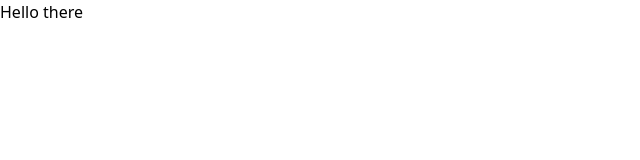
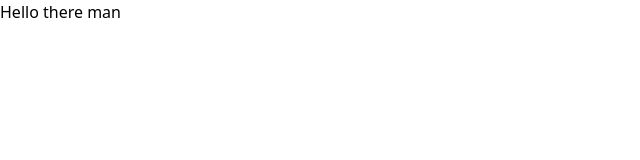
Before and after one commit to fi-taa/Minalesh, a Next.js app: page / in a window 1280 px wide. Shown: the top 160 px of the page, without its empty margins (0-640 px from the left). Built offline with nearby package versions, Linux system fonts and the light colour scheme.

Commit message:
feat: docker compose working for front end

```diff
--- a/src/pages/index.js
+++ b/src/pages/index.js
@@ -3,5 +3,5 @@ import { Inter } from "@next/font/google";
 const inter = Inter({ subsets: ["latin"] });
 
 export default function Home() {
-  return <>Hello there</>;
+  return <>Hello there man</>;
 }
```
